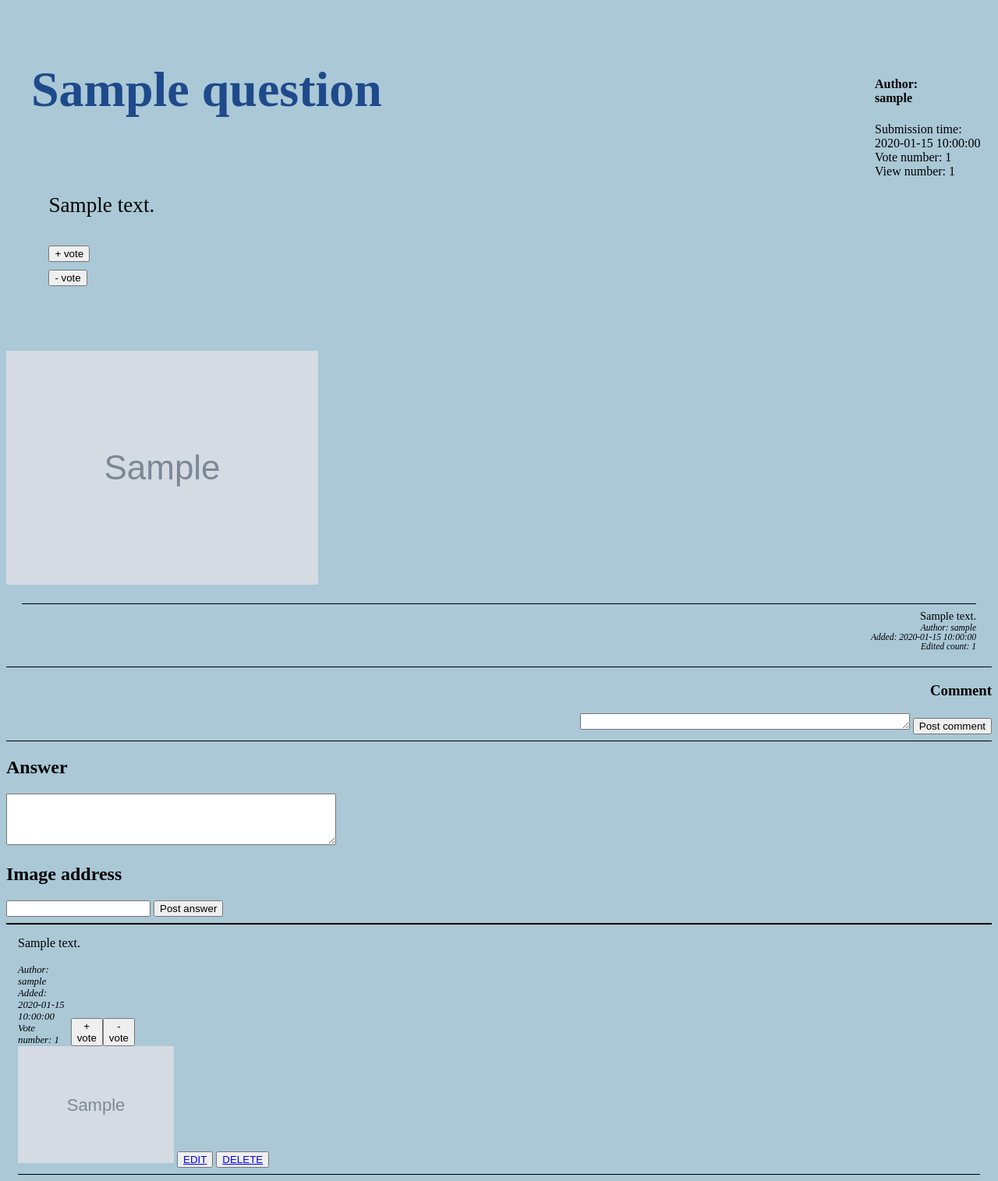
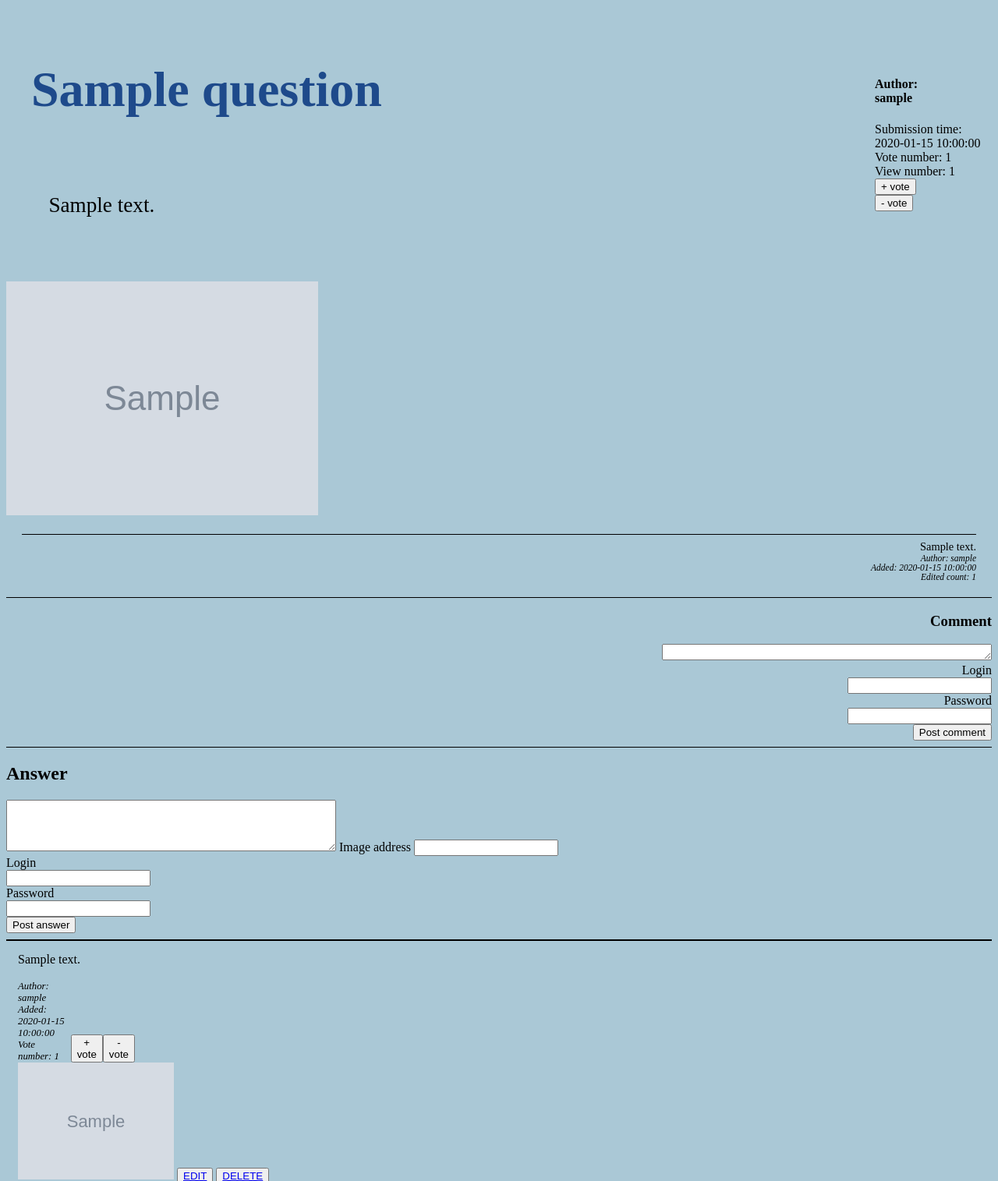
Before and after one commit to grzban/AskMate3, a Flask app: page /question/1 in a window 1280 px wide. Shown: the part 50-1565 px from the top of the page at 78% size. Run offline with Flask 2, Linux system fonts and the light colour scheme; grey boxes marked "Sample" are stand-in pictures; a database or web service that is not in the repository returns one stand-in record (values such as "Sample title"); some libraries are stand-ins or nearby versions.

Commit message:
working log in with adding new questions

```diff
--- a/logic.py
+++ b/logic.py
@@ -3,15 +3,27 @@ import database_common
 import util
 
 
-def check_login_password(login, password):
+def check_login_password(login, password, qa_id=None):
     password_from_database = persistence.login_password(login)
-    if password_from_database:  # not empty list:
-        if password_from_database[0].get('user_password') == password:
-            return 'valid'
+    if password_from_database:  # not empty list - login is in database:
+        print("is login")
+        if password_from_database[0].get('user_password') == password:  # if password is correct
+            print("ok pass")
+            if qa_id:  # if it's edit mode :
+                if persistence.permission_for_edit(qa_id):  # if user is editing his question\ans\com
+                    print("New q")
+                    return persistence.get_user_id(login)
+                else:
+                    return 'Its not your question'
+            else:  # creating new post:
+                print('password')
+            return persistence.get_user_id(login)
         else:
-            return 'invalid password'
+            print('password not')
+            return 'Incorrect password'
     else:
-        return 'registration'
+        print('Go to registration')
+        return 'Go to registration'
 
 
 def make_answer(message, image, question_id, answer_id=None):
@@ -46,7 +58,7 @@ def make_comment(message, question_id, comment_id=None):
     return result
 
 
-def make_question(title, message, image=""):
+def make_question(title, message, user_id, image=""):
     result = {
         'id': generate_id(persistence.get_ids('question')),
         'submission_time': util.decode_time_for_human(util.get_current_timestamp()),
@@ -55,6 +67,7 @@ def make_question(title, message, image=""):
         'title': title,
         'message': message,
         'image': image,
+        'user_id': user_id,
     }
     return result
 
--- a/persistence.py
+++ b/persistence.py
@@ -5,6 +5,17 @@ import psycopg2
 import psycopg2.extras
 import database_common
 import util
+
+
+@database_common.connection_handler
+def get_user_id(cursor, login):
+    cursor.execute("""
+                    SELECT user_id FROM users
+                    WHERE user_name = '{login}';
+                   """.format(login=login))
+    x = cursor.fetchall()[0].get('user_id')
+    print(x)
+    return x
 
 
 @database_common.connection_handler
@@ -114,7 +125,8 @@ def add_new_question(cursor, new_question):
              new_question['vote_number'],
              new_question['title'],
              new_question['message'],
-             new_question['image'])
+             new_question['image'],
+             new_question['user_id'])
     cursor.execute("""
                     INSERT INTO question
                     VALUES {value};
@@ -149,7 +161,8 @@ def add_new_answer(cursor, new_answer):
              new_answer['vote_number'],
              new_answer['question_id'],
              new_answer['message'],
-             new_answer['image'])
+             new_answer['image'],
+             new_answer['user_id'])
     cursor.execute("""
                     INSERT INTO answer
                     VALUES {value};
@@ -162,7 +175,8 @@ def add_new_comment(cursor, new_comment):
              new_comment['message'],
              new_comment['submission_time'],
              new_comment['edited_count'],
-             new_comment['question_id'],)
+             new_comment['question_id'],
+             new_comment['user_id'])
 
     cursor.execute("""
                     INSERT INTO comment (id, message, submission_time, edited_count, question_id)
--- a/server.py
+++ b/server.py
@@ -65,14 +65,26 @@ def show_question(question_id, answer_id=None, comment_id=None):
 @app.route('/data_handler', methods=['POST', 'GET'])
 def data_handler():
     if 'id' in request.form:
-        persistence.edit_question(request.form)
+        check = logic.check_login_password(request.form.get('login'),
+                                      request.form.get('password'),
+                                      request.form.get('id'))
+        if type(check)  == int:
+            persistence.edit_question(request.form)
+        else:
+            return redirect(url_for('edit_question'))
+
     else:
-        question = logic.make_question(request.form['title'],
+        check = logic.check_login_password(request.form.get('login'),
+                                      request.form.get('password'))
+        if type(check)  == int:
+            question = logic.make_question(request.form['title'],
                                        request.form['message'],
+                                       check,
                                        request.form['image'])
-        persistence.add_new_question(question)
-
-    return redirect(url_for('questions'))
+            persistence.add_new_question(question)
+            return redirect(url_for('questions'))
+        else:
+            return redirect(url_for('new_question'))
 
 
 @app.route('/question/<question_id>/<answer_id>/<vote>', methods=["POST"])
--- a/templates/question.html
+++ b/templates/question.html
@@ -3,10 +3,16 @@
 {% block content %}
     <div class="question">
         <nav class="question_data">
-            <h4>Author: <br> {{ question.user_name }}  </h4>
+            <h4>Author: <br> {{ question.user_name|default('Admin', True) }} <!--jinja filter--> </h4>
             Submission time: {{ question.submission_time }}<br>
             Vote number: {{ question.vote_number }}<br>
             View number: {{ question.view_number }}<br>
+            <form action={{ url_for('vote', question_id=question_id, answer_id='None', vote='plus')}} method="POST">
+                <button type="submit" name="qplus" value="+">+ vote</button>
+            </form>
+            <form action={{ url_for('vote', question_id=question_id, answer_id='None', vote='minus')}} method="POST">
+                <button type="submit" name="qminus" value="-">- vote</button>
+            </form>
         </nav>
 
         <div class="question_title">
@@ -16,14 +22,6 @@
         <div class="question_message">
             <p>
                 {{ question.message }}
-            </p>
-            <p>
-                <form action={{ url_for('vote', question_id=question_id, answer_id='None', vote='plus')}} method="POST">
-                    <button type="submit" name="qplus" value="+">+ vote</button>
-                </form>
-                <form action={{ url_for('vote', question_id=question_id, answer_id='None', vote='minus')}} method="POST">
-                    <button type="submit" name="qminus" value="-">- vote</button>
-                </form>
             </p>
         </div>
         {% if question.image is not in [''] %}
@@ -45,7 +43,7 @@
             </div>
 
             <nav  class="comment_data">
-                Author: {{ comment.user_name }} <br>
+                Author: {{ comment.user_name|default('Admin', True) }} <br>
                 Added: {{ comment.submission_time}} <br>
                 Edited count: {{comment.edited_count}}
             </nav>
@@ -63,12 +61,20 @@
             <form action="{{ url_for('edit_coment', question_id=question_id, comment_id=coment_id) }}" method="POST">
                     <h3>Comment</h3>
                     <textarea name="message" rows="1" cols="50" class="input"></textarea>
+                    Login<br>
+                    <input type="text" name="login" class="input">
+                    Password<br>
+                    <input type="password" name="password" class="input">
                     <button type="submit">Edit comment</button>
             </form>
             {% else %}
             <form action="{{ url_for('post_comment', question_id=question_id) }}" method="POST">
                     <h3>Comment</h3>
-                    <textarea name="message" rows="1" cols="50" class="input"></textarea>
+                    <textarea name="message" rows="1" cols="50" class="input"></textarea><br>
+                    Login<br>
+                    <input type="text" name="login" class="input"><br>
+                    Password<br>
+                    <input type="password" name="password" class="input"><br>
                     <button type="submit">Post comment</button>
             </form>
             {% endif %}
@@ -86,16 +92,24 @@
             <form action="{{ url_for('edit_answer', question_id=question_id, answer_id=answer_id) }}" method="POST">
                     <h2>Answer</h2>
                     <textarea name="message" rows="4" cols="50" class="input"></textarea>
-                    <h2>Image address</h2>
-                    <input type="text" name="image" class="input">
+                    Image address
+                    <input type="text" name="image" class="input"><br>
+                    Login<br>
+                    <input type="text" name="login" class="input"><br>
+                    Password<br>
+                    <input type="password" name="password" class="input"><br>
                     <button type="submit">Edit answer</button>
             </form>
             {% else %}
             <form action="{{ url_for('post_answer', question_id=question_id) }}" method="POST">
                     <h2>Answer</h2>
                     <textarea name="message" rows="4" cols="50" class="input"></textarea>
-                    <h2>Image address</h2>
-                    <input type="text" name="image" class="input">
+                    Image address
+                    <input type="text" name="image" class="input"><br>
+                    Login<br>
+                    <input type="text" name="login" class="input"><br>
+                    Password<br>
+                    <input type="password" name="password" class="input"><br>
                     <button type="submit">Post answer</button>
             </form>
             {% endif %}
@@ -111,7 +125,7 @@
             </div>
             <br>
             <nav class="answer_data">
-                Author: {{ answer.user_name }} <br>
+                Author: {{ answer.user_name|default('Admin', True) }} <br>
                 Added: {{ answer.submission_time}} <br>
                 Vote number: {{ answer.vote_number}}
                 <form action={{ url_for('vote', question_id=question_id, answer_id=answer_id, vote='plus')}} method="POST">
```
